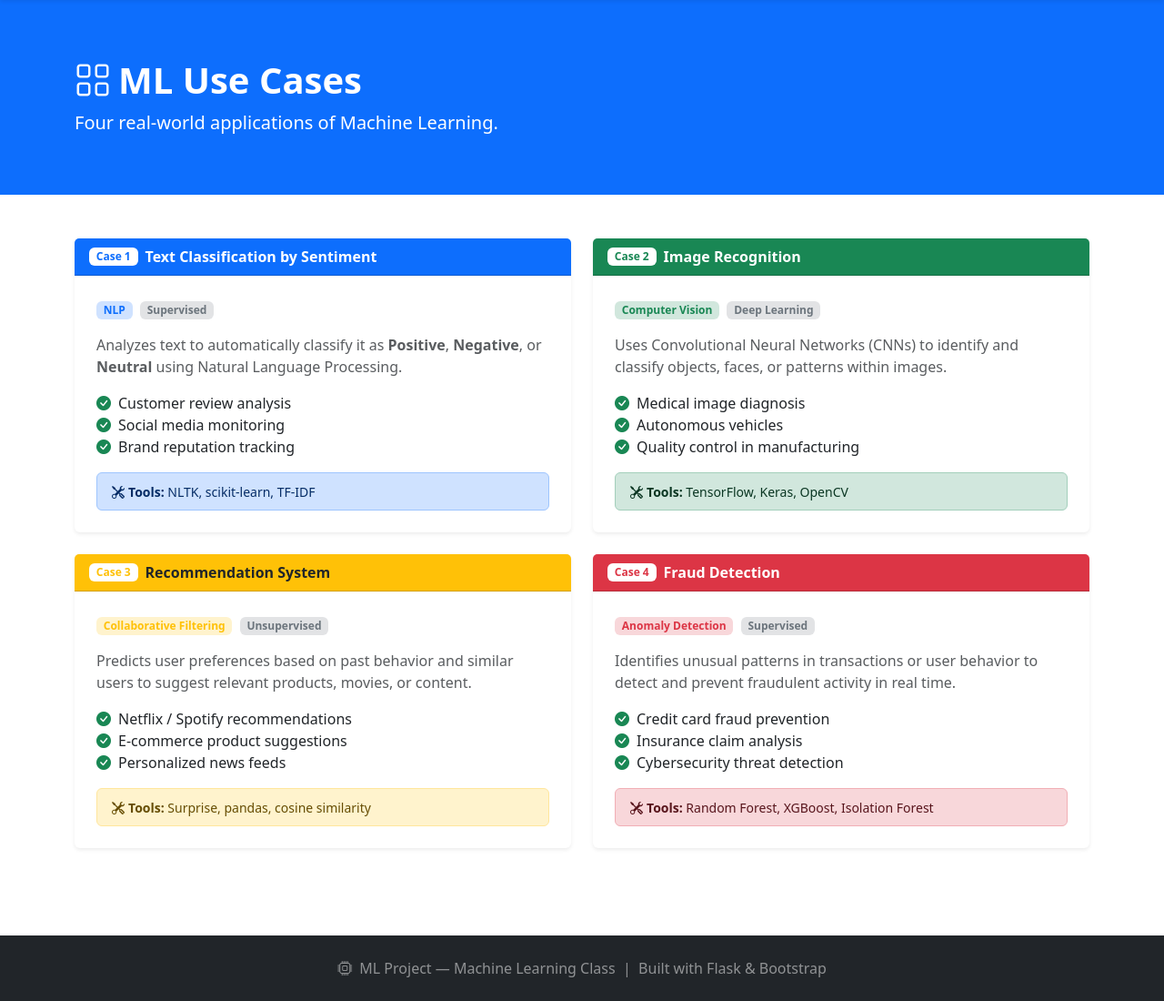
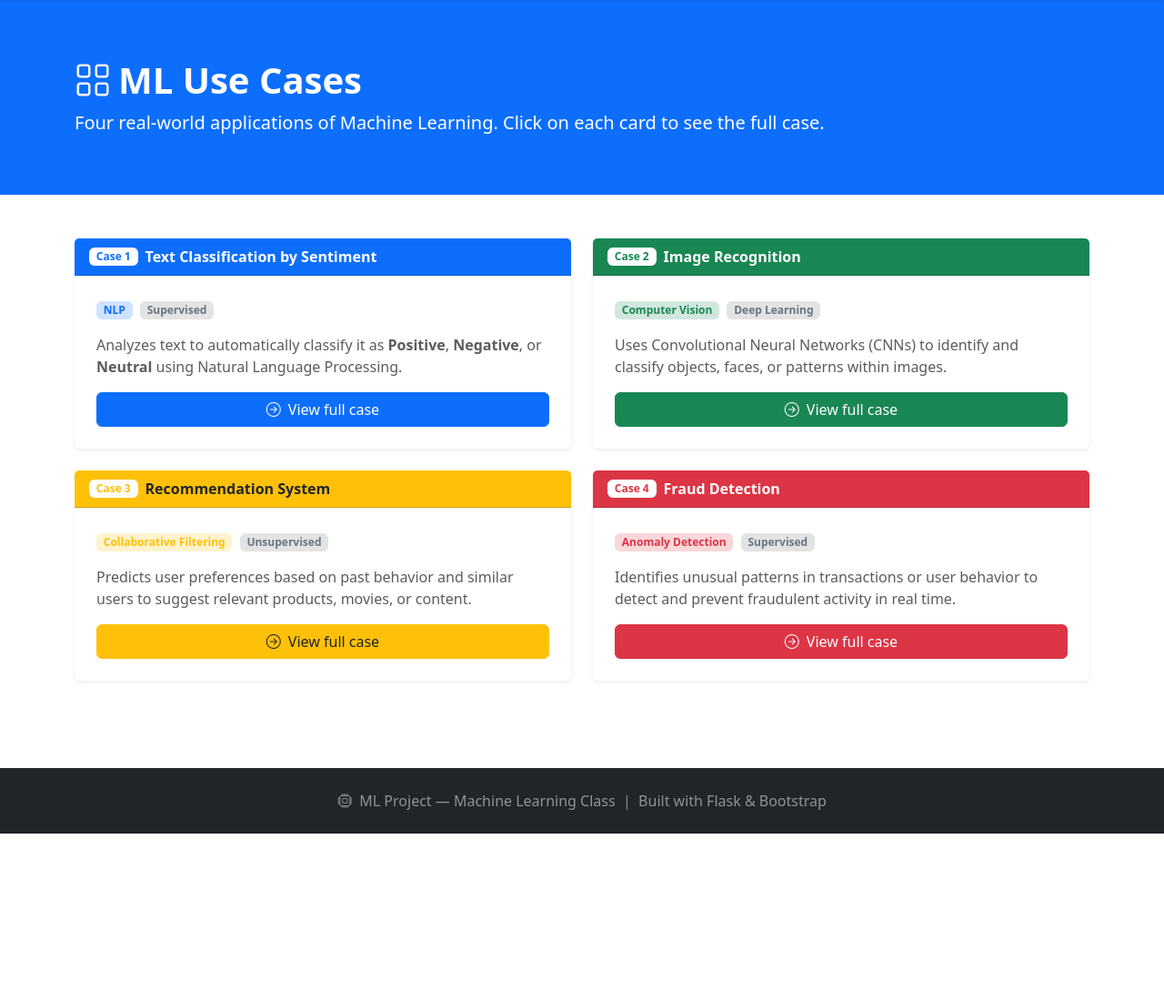
Before and after one commit to YAraNIC/app, a Flask app: page /use-cases in a window 1280 px wide. Shown: the part 56-1156 px from the top of the page at 91% size. After the commit the page ends 972 px from the top, so only its background shows below. Run offline with Flask 3, Linux system fonts and the light colour scheme; parts of the project's set-up code (start-up, migrations or seed data) failed here and were passed over.

Commit message:
Change menu
We added the use case changes, where each one can be viewed in its menu.

```diff
--- a/templates/cases.html
+++ b/templates/cases.html
@@ -6,7 +6,7 @@
 <section class="bg-primary text-white py-5">
     <div class="container py-3">
         <h1 class="fw-bold"><i class="bi bi-grid me-2"></i>ML Use Cases</h1>
-        <p class="lead mb-0">Four real-world applications of Machine Learning.</p>
+        <p class="lead mb-0">Four real-world applications of Machine Learning. Click on each card to see the full case.</p>
     </div>
 </section>
 
@@ -15,7 +15,7 @@
         <div class="row g-4">
 
             <!-- CASE 1 -->
-            <div class="col-md-6" id="case1">
+            <div class="col-md-6">
                 <div class="card h-100 shadow-sm border-0">
                     <div class="card-header bg-primary text-white d-flex align-items-center gap-2">
                         <span class="badge bg-white text-primary fw-bold">Case 1</span>
@@ -27,20 +27,15 @@
                             <span class="badge bg-secondary-subtle text-secondary">Supervised</span>
                         </div>
                         <p class="text-muted">Analyzes text to automatically classify it as <strong>Positive</strong>, <strong>Negative</strong>, or <strong>Neutral</strong> using Natural Language Processing.</p>
-                        <ul class="list-unstyled">
-                            <li><i class="bi bi-check-circle-fill text-success me-2"></i>Customer review analysis</li>
-                            <li><i class="bi bi-check-circle-fill text-success me-2"></i>Social media monitoring</li>
-                            <li><i class="bi bi-check-circle-fill text-success me-2"></i>Brand reputation tracking</li>
-                        </ul>
-                        <div class="alert alert-primary mt-3 mb-0 py-2">
-                            <small><i class="bi bi-tools me-1"></i><strong>Tools:</strong> NLTK, scikit-learn, TF-IDF</small>
-                        </div>
+                        <a href="/use-cases/case1" class="btn btn-primary w-100">
+                            <i class="bi bi-arrow-right-circle me-2"></i>View full case
+                        </a>
                     </div>
                 </div>
             </div>
 
             <!-- CASE 2 -->
-            <div class="col-md-6" id="case2">
+            <div class="col-md-6">
                 <div class="card h-100 shadow-sm border-0">
                     <div class="card-header bg-success text-white d-flex align-items-center gap-2">
                         <span class="badge bg-white text-success fw-bold">Case 2</span>
@@ -52,20 +47,15 @@
                             <span class="badge bg-secondary-subtle text-secondary">Deep Learning</span>
                         </div>
                         <p class="text-muted">Uses Convolutional Neural Networks (CNNs) to identify and classify objects, faces, or patterns within images.</p>
-                        <ul class="list-unstyled">
-                            <li><i class="bi bi-check-circle-fill text-success me-2"></i>Medical image diagnosis</li>
-                            <li><i class="bi bi-check-circle-fill text-success me-2"></i>Autonomous vehicles</li>
-                            <li><i class="bi bi-check-circle-fill text-success me-2"></i>Quality control in manufacturing</li>
-                        </ul>
-                        <div class="alert alert-success mt-3 mb-0 py-2">
-                            <small><i class="bi bi-tools me-1"></i><strong>Tools:</strong> TensorFlow, Keras, OpenCV</small>
-                        </div>
+                        <a href="/use-cases/case2" class="btn btn-success w-100">
+                            <i class="bi bi-arrow-right-circle me-2"></i>View full case
+                        </a>
                     </div>
                 </div>
             </div>
 
             <!-- CASE 3 -->
-            <div class="col-md-6" id="case3">
+            <div class="col-md-6">
                 <div class="card h-100 shadow-sm border-0">
                     <div class="card-header bg-warning text-dark d-flex align-items-center gap-2">
                         <span class="badge bg-white text-warning fw-bold">Case 3</span>
@@ -77,20 +67,15 @@
                             <span class="badge bg-secondary-subtle text-secondary">Unsupervised</span>
                         </div>
                         <p class="text-muted">Predicts user preferences based on past behavior and similar users to suggest relevant products, movies, or content.</p>
-                        <ul class="list-unstyled">
-                            <li><i class="bi bi-check-circle-fill text-success me-2"></i>Netflix / Spotify recommendations</li>
-                            <li><i class="bi bi-check-circle-fill text-success me-2"></i>E-commerce product suggestions</li>
-                            <li><i class="bi bi-check-circle-fill text-success me-2"></i>Personalized news feeds</li>
-                        </ul>
-                        <div class="alert alert-warning mt-3 mb-0 py-2">
-                            <small><i class="bi bi-tools me-1"></i><strong>Tools:</strong> Surprise, pandas, cosine similarity</small>
-                        </div>
+                        <a href="/use-cases/case3" class="btn btn-warning w-100 text-dark">
+                            <i class="bi bi-arrow-right-circle me-2"></i>View full case
+                        </a>
                     </div>
                 </div>
             </div>
 
             <!-- CASE 4 -->
-            <div class="col-md-6" id="case4">
+            <div class="col-md-6">
                 <div class="card h-100 shadow-sm border-0">
                     <div class="card-header bg-danger text-white d-flex align-items-center gap-2">
                         <span class="badge bg-white text-danger fw-bold">Case 4</span>
@@ -102,14 +87,9 @@
                             <span class="badge bg-secondary-subtle text-secondary">Supervised</span>
                         </div>
                         <p class="text-muted">Identifies unusual patterns in transactions or user behavior to detect and prevent fraudulent activity in real time.</p>
-                        <ul class="list-unstyled">
-                            <li><i class="bi bi-check-circle-fill text-success me-2"></i>Credit card fraud prevention</li>
-                            <li><i class="bi bi-check-circle-fill text-success me-2"></i>Insurance claim analysis</li>
-                            <li><i class="bi bi-check-circle-fill text-success me-2"></i>Cybersecurity threat detection</li>
-                        </ul>
-                        <div class="alert alert-danger mt-3 mb-0 py-2">
-                            <small><i class="bi bi-tools me-1"></i><strong>Tools:</strong> Random Forest, XGBoost, Isolation Forest</small>
-                        </div>
+                        <a href="/use-cases/case4" class="btn btn-danger w-100">
+                            <i class="bi bi-arrow-right-circle me-2"></i>View full case
+                        </a>
                     </div>
                 </div>
             </div>
--- a/templates/layout.html
+++ b/templates/layout.html
@@ -28,17 +28,17 @@
                         </a>
                     </li>
 
-                    <!-- ML Use Cases -->
+                   <!-- ML Use Cases -->
                     <li class="nav-item dropdown">
                         <a class="nav-link dropdown-toggle {% if '/use-cases' in request.path %}active{% endif %}"
-                           href="#" role="button" data-bs-toggle="dropdown">
+                        href="#" role="button" data-bs-toggle="dropdown">
                             <i class="bi bi-grid me-1"></i>ML Use Cases
                         </a>
                         <ul class="dropdown-menu">
-                            <li><a class="dropdown-item" href="/use-cases#case1"><i class="bi bi-1-circle me-2"></i>Case 1 — Text Classification</a></li>
-                            <li><a class="dropdown-item" href="/use-cases#case2"><i class="bi bi-2-circle me-2"></i>Case 2 — Image Recognition</a></li>
-                            <li><a class="dropdown-item" href="/use-cases#case3"><i class="bi bi-3-circle me-2"></i>Case 3 — Recommendation</a></li>
-                            <li><a class="dropdown-item" href="/use-cases#case4"><i class="bi bi-4-circle me-2"></i>Case 4 — Fraud Detection</a></li>
+                            <li><a class="dropdown-item" href="/use-cases/case1"><i class="bi bi-1-circle me-2"></i>Caso 1 — Text Classification</a></li>
+                            <li><a class="dropdown-item" href="/use-cases/case2"><i class="bi bi-2-circle me-2"></i>Caso 2 — Image Recognition</a></li>
+                            <li><a class="dropdown-item" href="/use-cases/case3"><i class="bi bi-3-circle me-2"></i>Caso 3 — Recommendation</a></li>
+                            <li><a class="dropdown-item" href="/use-cases/case4"><i class="bi bi-4-circle me-2"></i>Caso 4 — Fraud Detection</a></li>
                         </ul>
                     </li>
 
```
Also changed, not shown: templates/case1.html (added, +42 -0 lines), templates/case2.html (added, +42 -0 lines), templates/case3.html (added, +42 -0 lines), templates/case4.html (added, +42 -0 lines).
